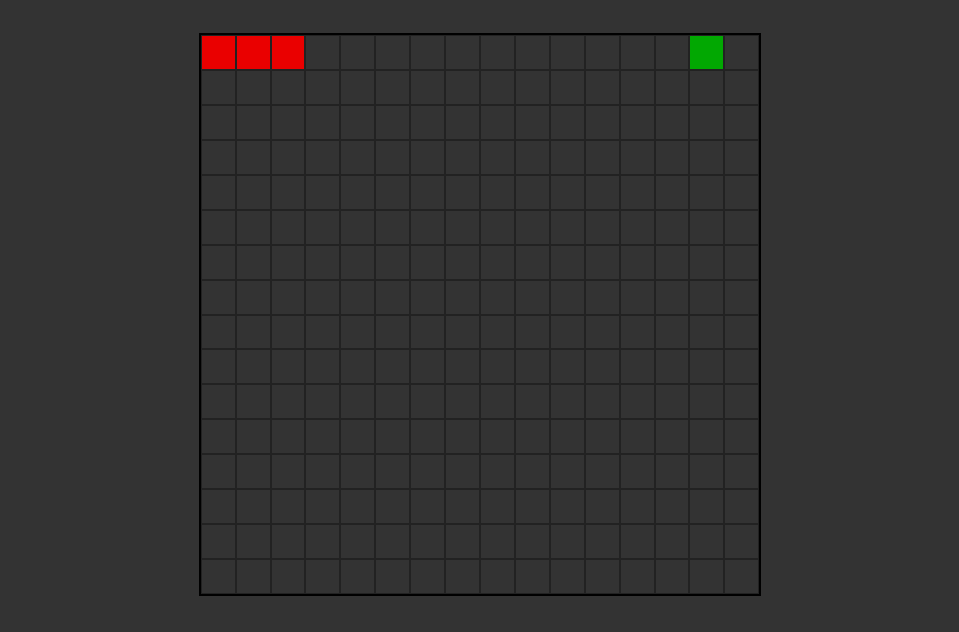
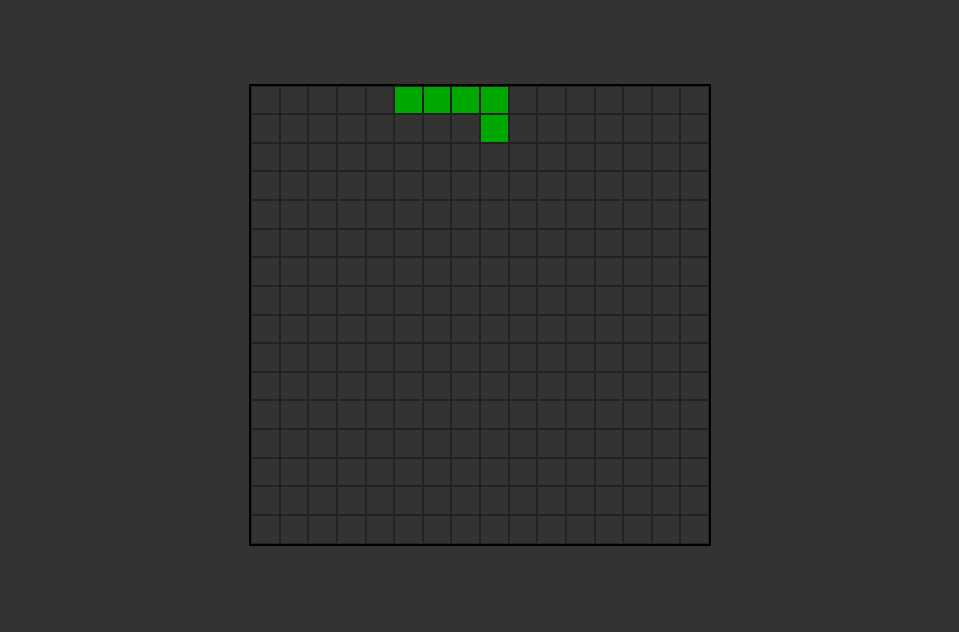
Before and after one commit to cc0803/snake, a website built with webpack: page dist/index.html in a window 1280 px wide. Shown: the part 168-800 px from the top of the page, without its empty margins (160-1119 px from the left). Built offline with nearby package versions, Linux system fonts and the light colour scheme.

Commit message:
Add javascript for making snakeFields green and change scss sizing

```diff
--- a/src/script.js
+++ b/src/script.js
@@ -1 +1,13 @@
 import "./styles.scss";
+
+let playingField = document.querySelectorAll(".field");
+
+let direction;
+
+let foodField;
+
+let snake = [5, 6, 7, 8, 24];
+
+snake.forEach((element) => {
+	playingField[element].classList.add("green");
+});
--- a/src/styles.scss
+++ b/src/styles.scss
@@ -9,7 +9,7 @@ body {
 	height: 100vh;
 	background-color: $darkGray;
 	display: grid;
-	grid-template-rows: 1fr 5fr;
+	grid-template-rows: 1fr 6fr;
 	place-content: center;
 	overflow: hidden;
 	padding: 0;
@@ -49,14 +49,15 @@ body {
 	border: 2px solid black;
 	display: grid;
 	max-width: 90%;
-	max-height: 90%;
+	max-height: 92%;
 	grid-template-columns: repeat(16, minmax(12px, 1fr));
 	grid-template-rows: repeat(16, minmax(12px, 1fr));
 
 	.field {
-		width: calc(15px + 1.4vw);
-		height: calc(15px + 1.4vw);
+		width: calc(10px + 0.8vw + 0.8vh);
+		height: calc(10px + 0.8vw + 0.8vh);
 		border: 0.2px solid #222;
+		overflow: hidden;
 	}
 	.red {
 		background-color: rgb(234, 0, 0);
```
Also changed, not shown: dist/index.html, dist/main.js.
